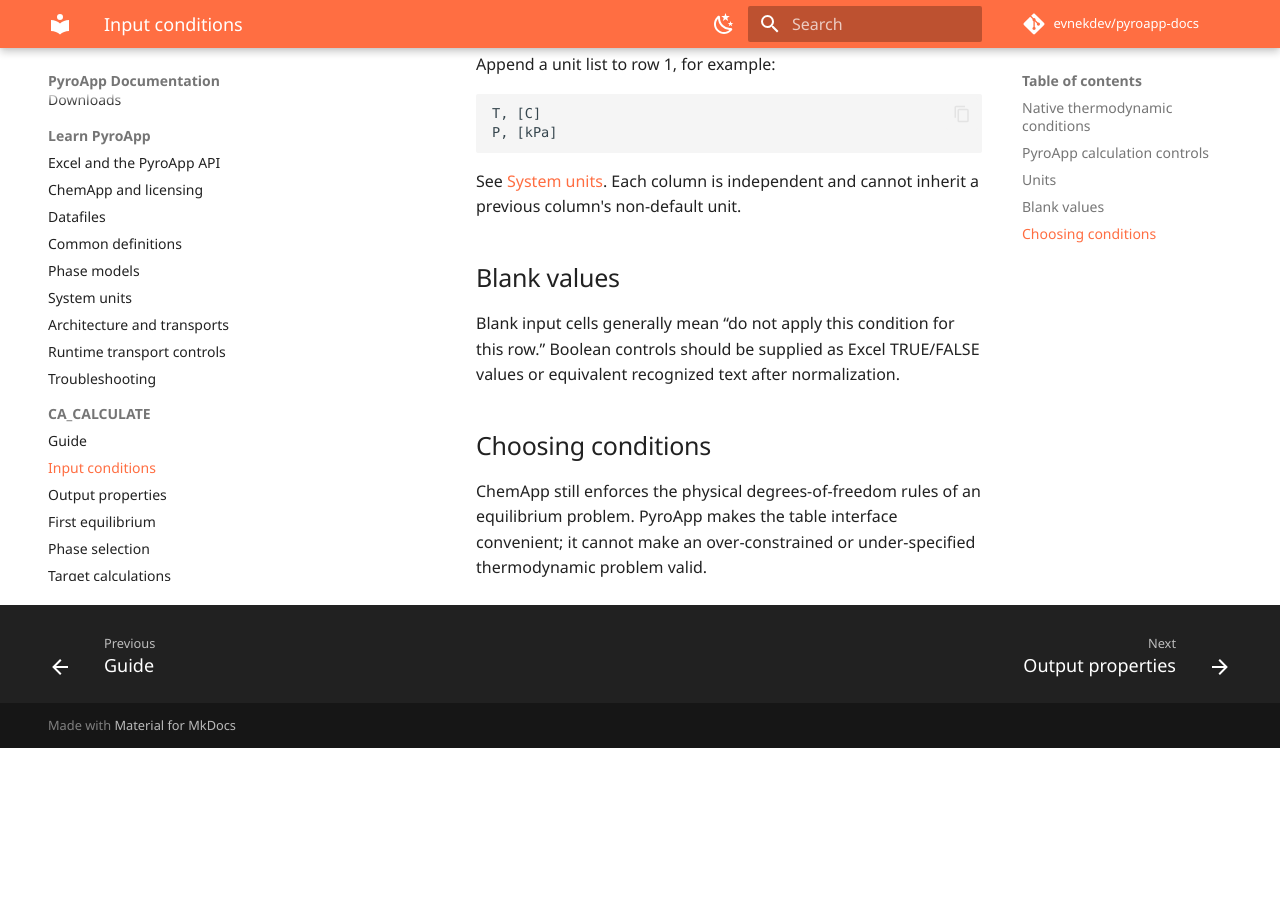
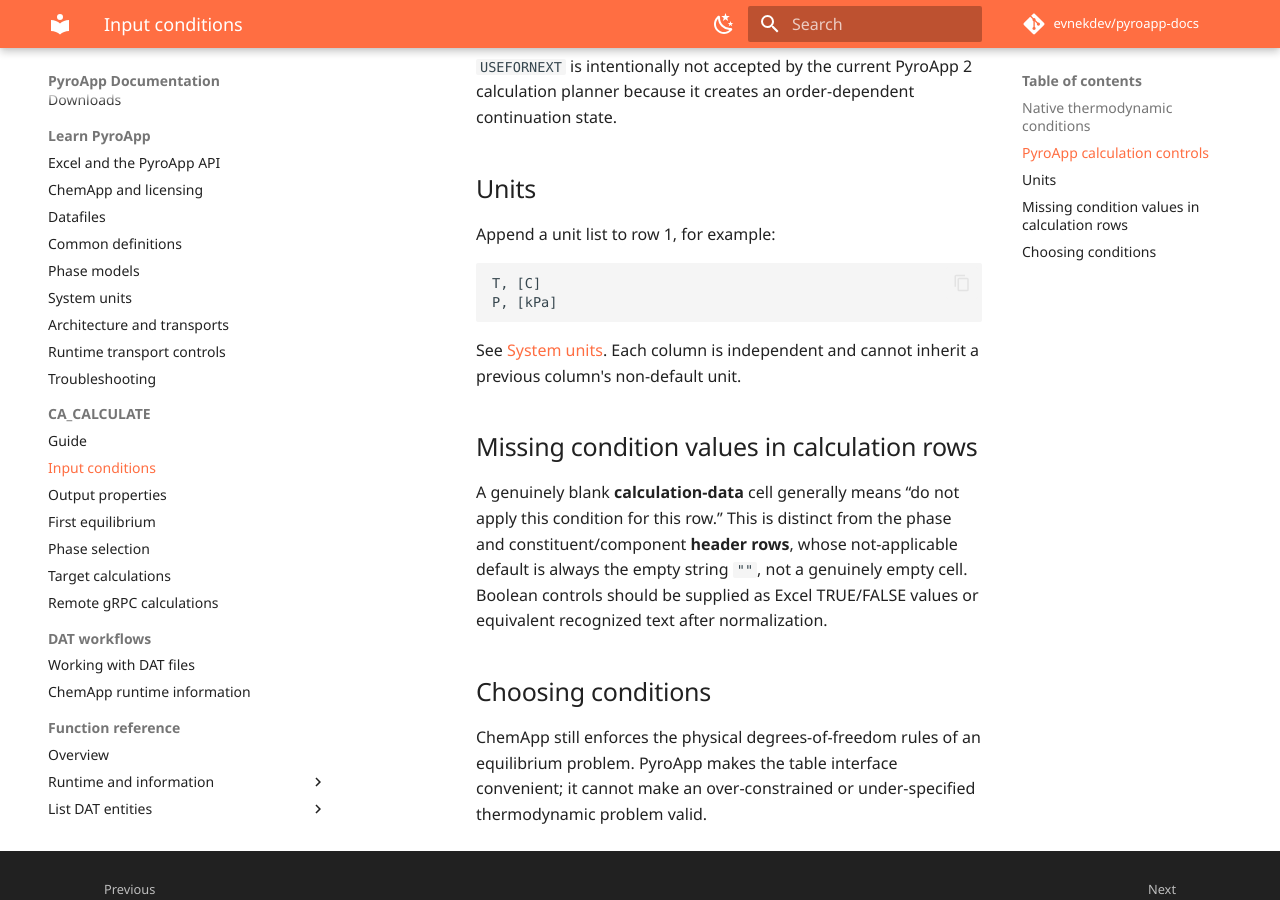
Before and after one commit to evnekdev/pyroapp-docs, an MkDocs documentation site: the page built from docs/input_conditions.md, in a window 1280 px wide and 900 px high, scrolled down 2241 px. Built offline with MkDocs 1.6.1 and Material for MkDocs 9.7.7, drawn with Linux system fonts in a browser that asks for light colours; some web fonts are replaced; comment, search, counter and statistics services are not loaded; before the commit the page ends 2989 px from its top, so only the background shows below that; some of the changed text lies outside the part shown.

Commit message:
Document empty-string header convention

```diff
--- a/docs/input_conditions.md
+++ b/docs/input_conditions.md
@@ -1,6 +1,8 @@
 # Input conditions for XLL_CA_CALCULATE
 
-Each input column is defined by three header cells: **code**, **phase**, and **constituent/component**. Use blank phase/constituent cells when a code is system-wide.
+Each input column is defined by three header cells: **code**, **phase**, and **constituent/component**. For phase and constituent/component header rows, use an **empty-string value** (`""`) whenever that field does not apply. Do not leave those header cells genuinely blank. For a manually authored Excel cell, `=""` is a convenient way to produce the required empty string.
+
+Keeping every cell in the three-row header populated makes the whole table easy to select, copy, filter, resize, and manipulate as one contiguous Excel range.
 
 ## Native thermodynamic conditions
 
@@ -54,9 +56,9 @@
 
 See [System units](system_units.md). Each column is independent and cannot inherit a previous column's non-default unit.
 
-## Blank values
+## Missing condition values in calculation rows
 
-Blank input cells generally mean “do not apply this condition for this row.” Boolean controls should be supplied as Excel TRUE/FALSE values or equivalent recognized text after normalization.
+A genuinely blank **calculation-data** cell generally means “do not apply this condition for this row.” This is distinct from the phase and constituent/component **header rows**, whose not-applicable default is always the empty string `""`, not a genuinely empty cell. Boolean controls should be supplied as Excel TRUE/FALSE values or equivalent recognized text after normalization.
 
 ## Choosing conditions
 
```
